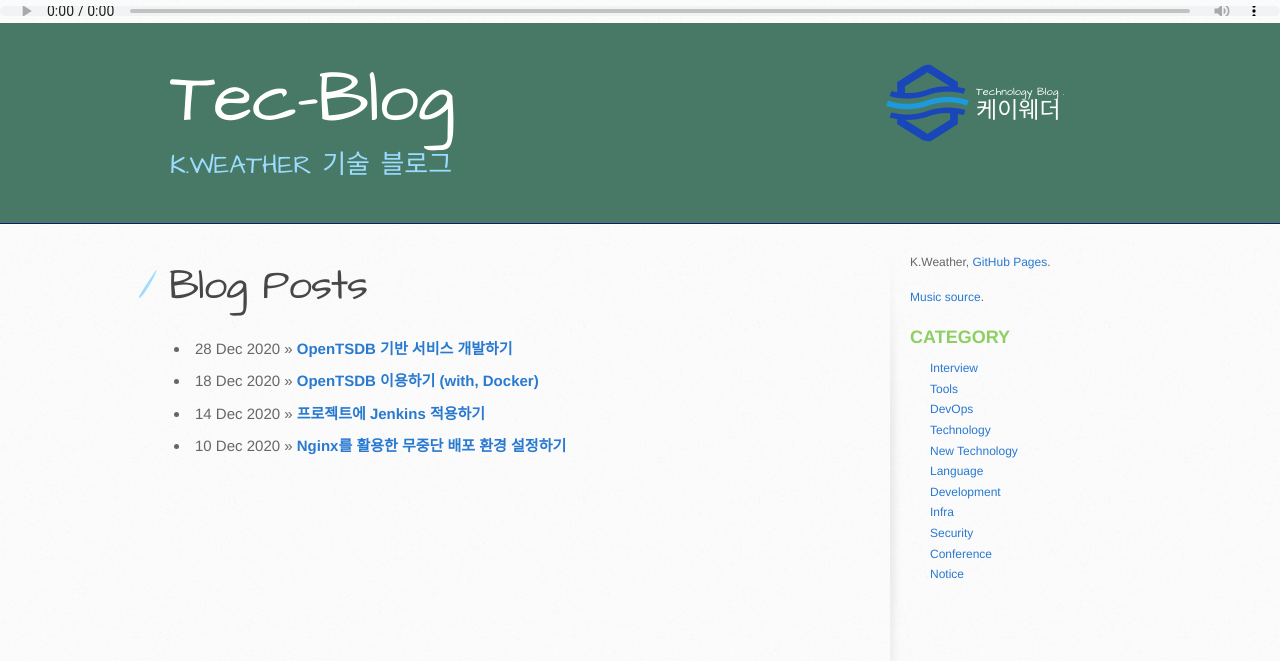
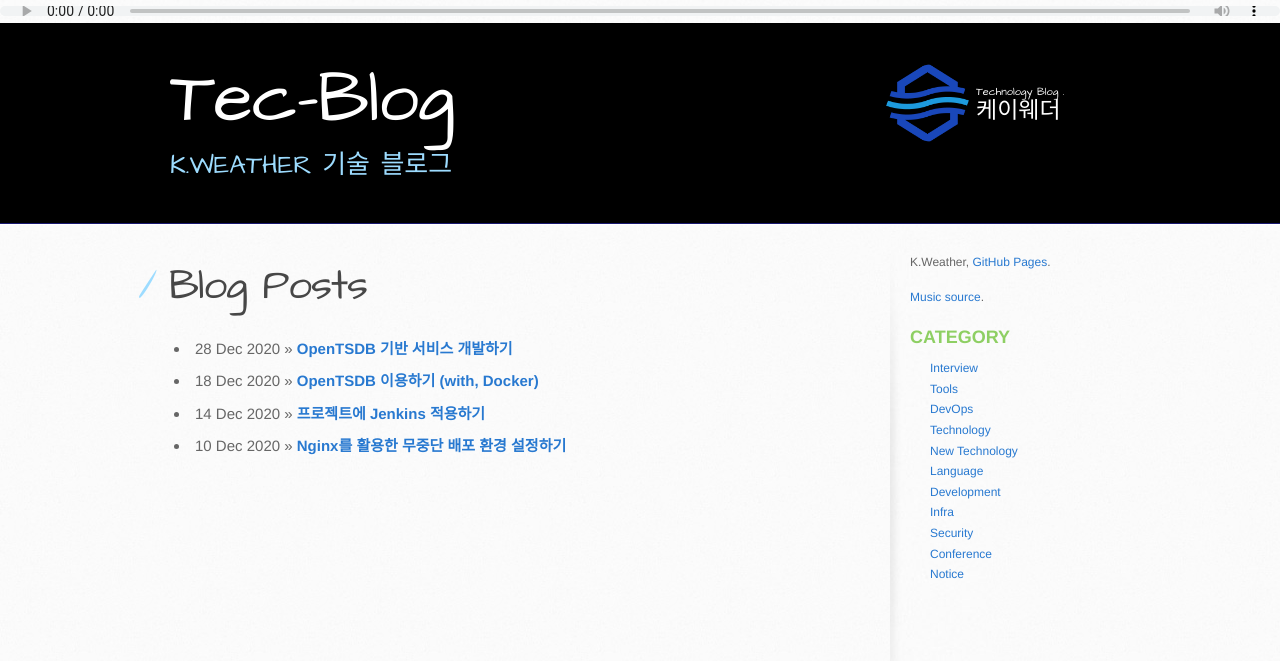
Before and after one commit to kweather-team/kweather-team.github.com, a Jekyll site: the page built from index.html, in a window 1280 px wide. Shown: the top 661 px of the page. Built offline with Jekyll 4.4.1, drawn with Linux system fonts in a browser that asks for light colours.

Commit message:
[fix] update

```diff
--- a/stylesheets/stylesheet.css
+++ b/stylesheets/stylesheet.css
@@ -451,7 +451,7 @@ header {
   padding-top: 40px;
   padding-bottom: 40px;
   font-family: 'Architects Daughter', 'Helvetica Neue', Helvetica, Arial, serif;
-  background: #477966;
+  background: black;
   border-bottom: solid 1px #191970;
 }
 
```
